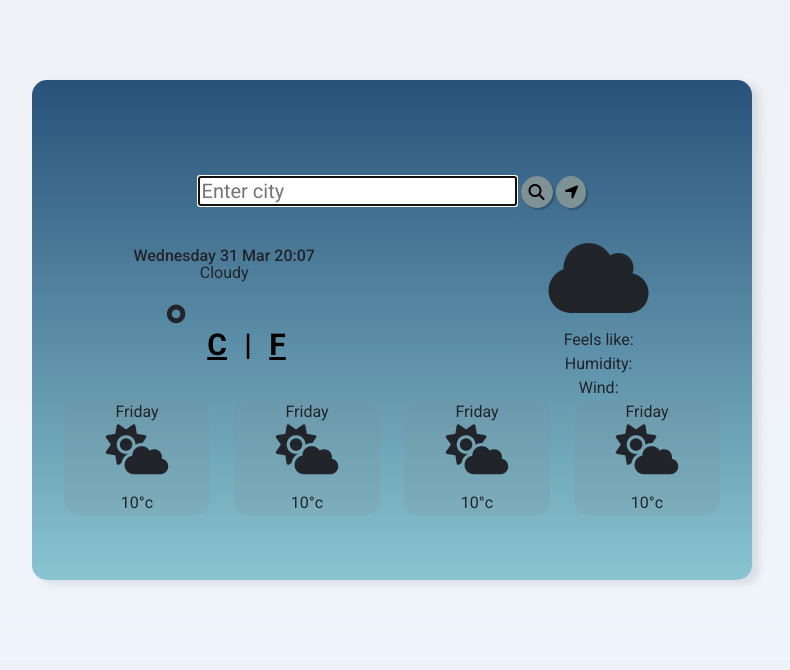
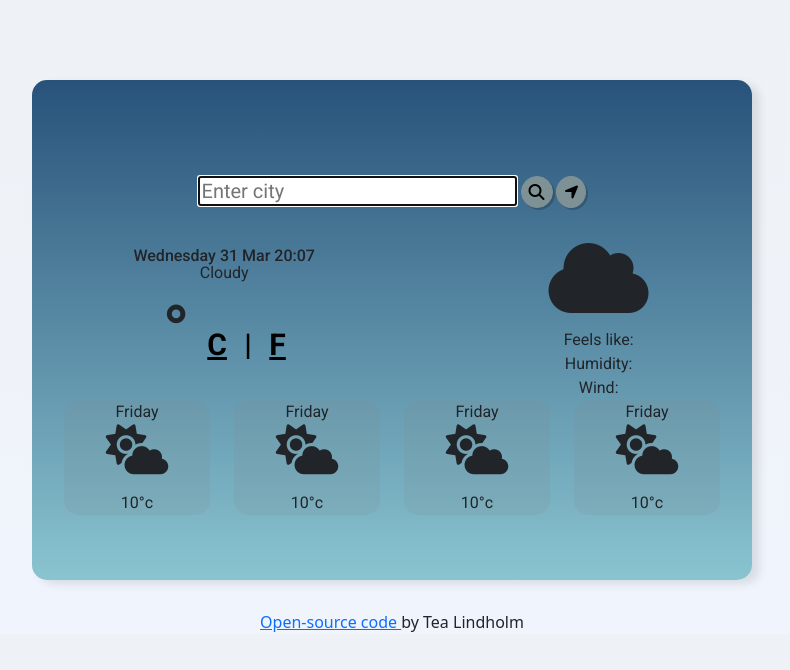
Before and after one commit to theresialindholm/shecodes-weather-app, a plain HTML site: page index.html in a window 1280 px wide. Shown: the whole page, without its empty margins (248-1038 px from the left). Drawn offline with nearby package versions, Linux system fonts and the light colour scheme; no server answers.

Commit message:
Added plus styled footer with link to open source code

```diff
--- a/index.html
+++ b/index.html
@@ -99,6 +99,12 @@
 </div>
     </div>
         </div>
+        <footer>
+          <a href="https://github.com/theresialindholm/shecodes-weather-app">
+          Open-source code
+          </a>
+          by Tea Lindholm
+        </footer>
 
         <script src="src/index.js"></script>
 </body>
--- a/src/styles.css
+++ b/src/styles.css
@@ -3,7 +3,7 @@ body {
 }
 
 .container {
-    margin: 50px;
+    margin: 50px 0px 0px;
     padding: 30px 20px;
     font-family: 'Roboto', sans-serif;
    }
@@ -120,3 +120,7 @@ padding: 0;
 i.fa-cloud-sun {
     font-size: 50px;
 }
+
+footer {
+    text-align: center;
+}
```
